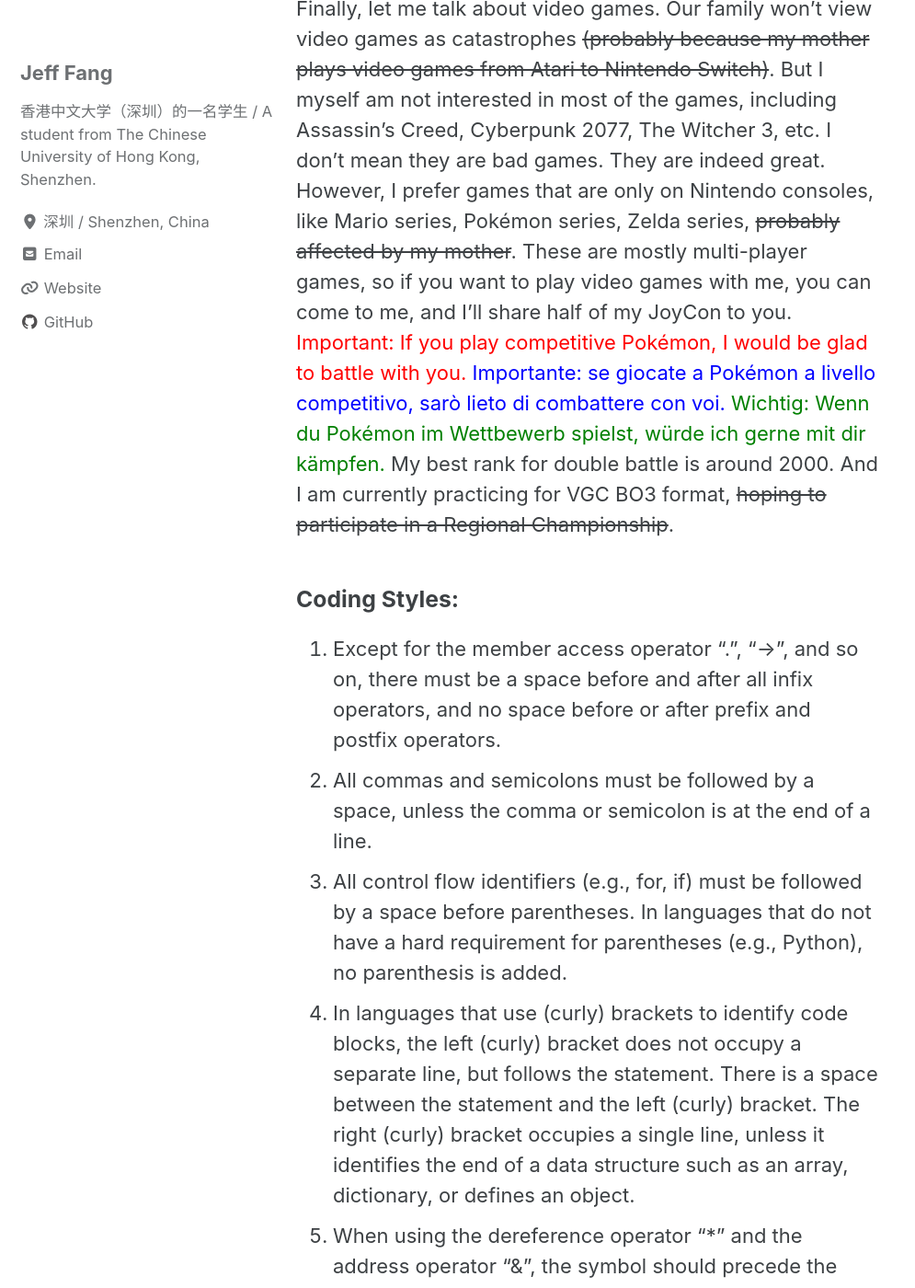
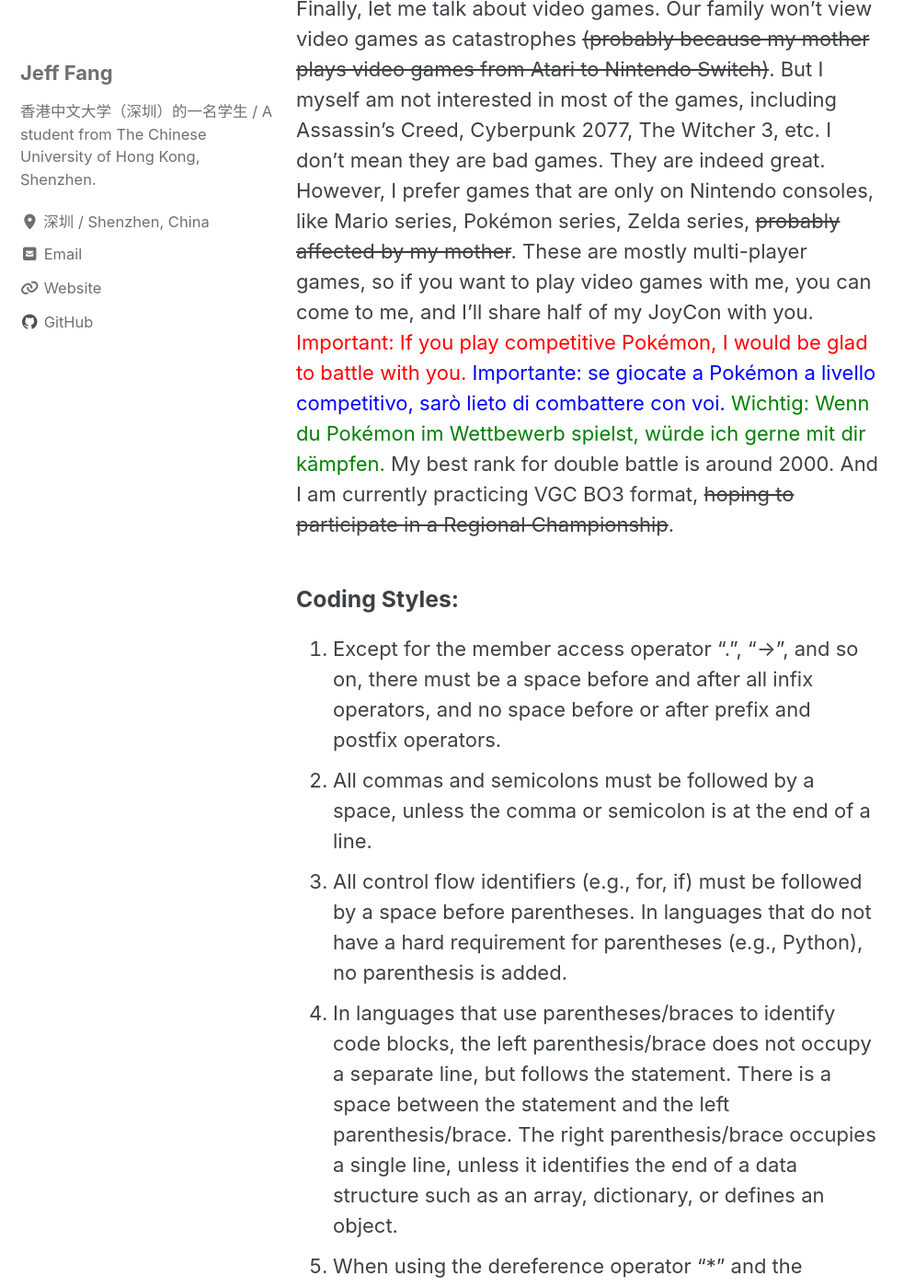
Before and after one commit to fzhwenzhou/fzhwenzhou.github.io, a Jekyll site: the page built from _posts/2024-09-01-self-introduction.md, in a window 1280 px wide and 1400 px high, scrolled down 6125 px. Shown: the whole window at 92% size, without its empty margins (0-995 px from the left). Built offline with Jekyll 4.4.1, drawn with Linux system fonts in a browser that asks for light colours; cached includes are drawn as plain includes.

Commit message:
Fix grammatical mistakes

```diff
--- a/_posts/2024-09-01-self-introduction.md
+++ b/_posts/2024-09-01-self-introduction.md
@@ -47,13 +47,13 @@
 ### Hobbies
 Doing sports is my biggest hobby. I mainly do sports by walking around, and sometimes jogging around the Fairy Lake. If you are also from CUHKSZ, you can walk around the university with me, talking about anything. Of course, if you are my friend, you can walk around the whole Shenzhen, even Hong Kong with me (as long as you can follow my steps).  Second is photography. I love to capture some stunning scenes with my lens. This doesn't mean I have a good command of PhotoShop. I love the original picture rather than post-production. Then comes music. It has been a long time since I have played the piano, but if you'd like, we can reserve a piano room and go enjoy some music.
 ### Video Games
-Finally, let me talk about video games. Our family won't view video games as catastrophes ~~(probably because my mother plays video games from Atari to Nintendo Switch)~~. But I myself am not interested in most of the games, including Assassin's Creed, Cyberpunk 2077, The Witcher 3, etc. I don't mean they are bad games. They are indeed great. However, I prefer games that are only on Nintendo consoles, like Mario series, Pokémon series, Zelda series, ~~probably affected by my mother~~. These are mostly multi-player games, so if you want to play video games with me, you can come to me, and I'll share half of my JoyCon to you. <span style="color:red"> Important: If you play competitive Pokémon, I would be glad to battle with you. </span> <span style="color:blue"> Importante: se giocate a Pokémon a livello competitivo, sarò lieto di combattere con voi. </span> <span style="color:green"> Wichtig: Wenn du Pokémon im Wettbewerb spielst, würde ich gerne mit dir kämpfen. </span> My best rank for double battle is around 2000. And I am currently practicing for VGC BO3 format, ~~hoping to participate in a Regional Championship~~.
+Finally, let me talk about video games. Our family won't view video games as catastrophes ~~(probably because my mother plays video games from Atari to Nintendo Switch)~~. But I myself am not interested in most of the games, including Assassin's Creed, Cyberpunk 2077, The Witcher 3, etc. I don't mean they are bad games. They are indeed great. However, I prefer games that are only on Nintendo consoles, like Mario series, Pokémon series, Zelda series, ~~probably affected by my mother~~. These are mostly multi-player games, so if you want to play video games with me, you can come to me, and I'll share half of my JoyCon with you. <span style="color:red"> Important: If you play competitive Pokémon, I would be glad to battle with you. </span> <span style="color:blue"> Importante: se giocate a Pokémon a livello competitivo, sarò lieto di combattere con voi. </span> <span style="color:green"> Wichtig: Wenn du Pokémon im Wettbewerb spielst, würde ich gerne mit dir kämpfen. </span> My best rank for double battle is around 2000. And I am currently practicing VGC BO3 format, ~~hoping to participate in a Regional Championship~~.
 
 ### Coding Styles:
 1. Except for the member access operator ".", "->", and so on, there must be a space before and after all infix operators, and no space before or after prefix and postfix operators.
 2. All commas and semicolons must be followed by a space, unless the comma or semicolon is at the end of a line.
 3. All control flow identifiers (e.g., for, if) must be followed by a space before parentheses. In languages that do not have a hard requirement for parentheses (e.g., Python), no parenthesis is added.
-4. In languages that use (curly) brackets to identify code blocks, the left (curly) bracket does not occupy a separate line, but follows the statement. There is a space between the statement and the left (curly) bracket. The right (curly) bracket occupies a single line, unless it identifies the end of a data structure such as an array, dictionary, or defines an object.
+4. In languages that use parentheses/braces to identify code blocks, the left parenthesis/brace does not occupy a separate line, but follows the statement. There is a space between the statement and the left parenthesis/brace. The right parenthesis/brace occupies a single line, unless it identifies the end of a data structure such as an array, dictionary, or defines an object.
 5. When using the dereference operator “*” and the address operator “&”, the symbol should precede the variable name if it is used in the variable declaration and definition. If they are used for function parameters or return values, the symbol should follow the type name.
 6. Always use four spaces for indentation.
 7. For Java, variable and function names use camelCase, and class names use PascalCase. For C++ and Python, variable and class names use snake_case. Constant names are all SNAKE_CASE.
```
